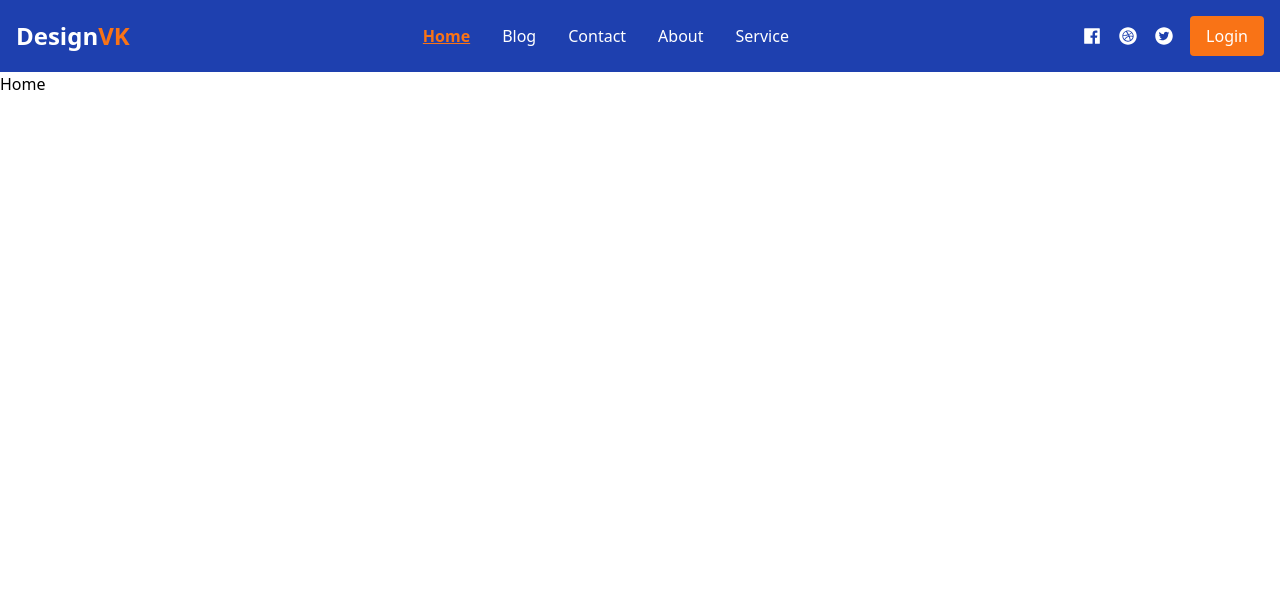
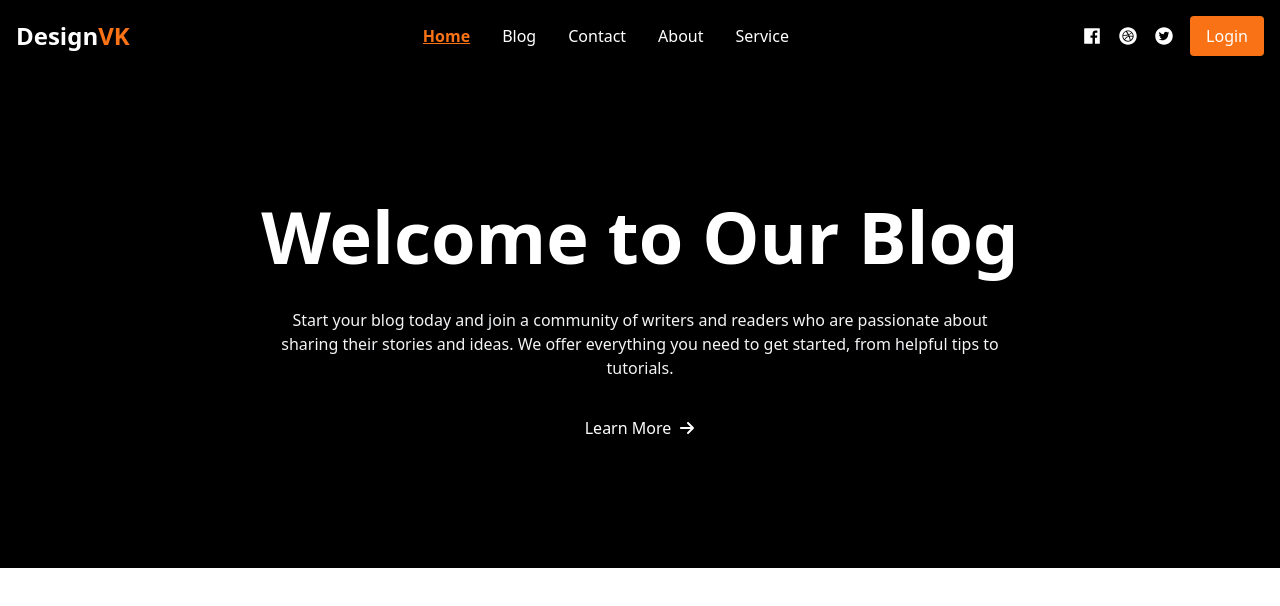
Before and after one commit to viveka941/Sport-News, a React (Vite) app in the folder sportdunia/: page / in a window 1280 px wide. Shown: the top 606 px of the page. Built offline with nearby package versions, Linux system fonts and the light colour scheme.

Commit message:
add banner

```diff
--- a/sportdunia/src/App.css
+++ b/sportdunia/src/App.css
@@ -1,3 +1,3 @@
-.active{
+/* .active{
    @apply text-orange-500;
-}
+} */
--- /dev/null
+++ b/sportdunia/src/component/Banner.jsx
@@ -0,0 +1,28 @@
+import React from "react";
+import { Link } from "react-router-dom";
+import { FaArrowRight } from "react-icons/fa6";
+
+export default function Banner() {
+  return (
+    <div className="px-4 py-32 bg-black mx-auto">
+      <div className="text-white text-center">
+        <h1 className="text-5xl lg:text-7xl leading-snug font-bold mb-5">
+          Welcome to Our Blog
+        </h1>
+        <p className="text-gray-100 lg:w-3/5 mx-auto mb-5 py-4">
+          Start your blog today and join a community of writers and readers who
+          are passionate about sharing their stories and ideas. We offer
+          everything you need to get started, from helpful tips to tutorials.
+        </p>
+        <div>
+          <Link
+            to="/"
+            className="font-medium hover:text-orange-500 inline-flex items-center"
+          >
+            Learn More <FaArrowRight className="ml-2" />
+          </Link>
+        </div>
+      </div>
+    </div>
+  );
+}
--- a/sportdunia/src/component/Navbar.jsx
+++ b/sportdunia/src/component/Navbar.jsx
@@ -21,7 +21,7 @@ export default function Navbar() {
   ];
 
   return (
-    <header className="bg-blue-800 p-4">
+    <header className="bg-black p-4">
       <nav className="flex justify-between items-center max-w-7xl mx-auto">
         {/* Logo */}
         <a href="/" className="text-2xl font-bold text-white">
--- a/sportdunia/src/page/Home.jsx
+++ b/sportdunia/src/page/Home.jsx
@@ -1,9 +1,11 @@
 import React from 'react'
+import Banner from '../component/Banner'
 
 export default function Home() {
   return (
     <div>
-      <h1>Home</h1>
+
+      <Banner/>
     </div>
   )
 }
```
